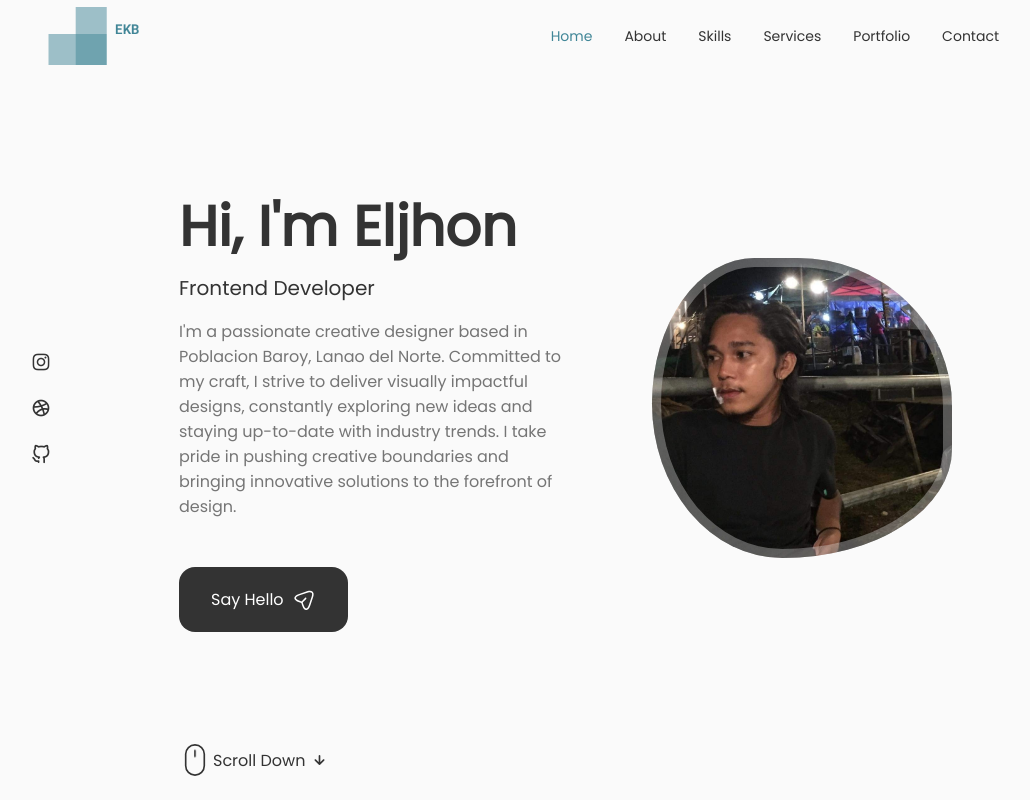
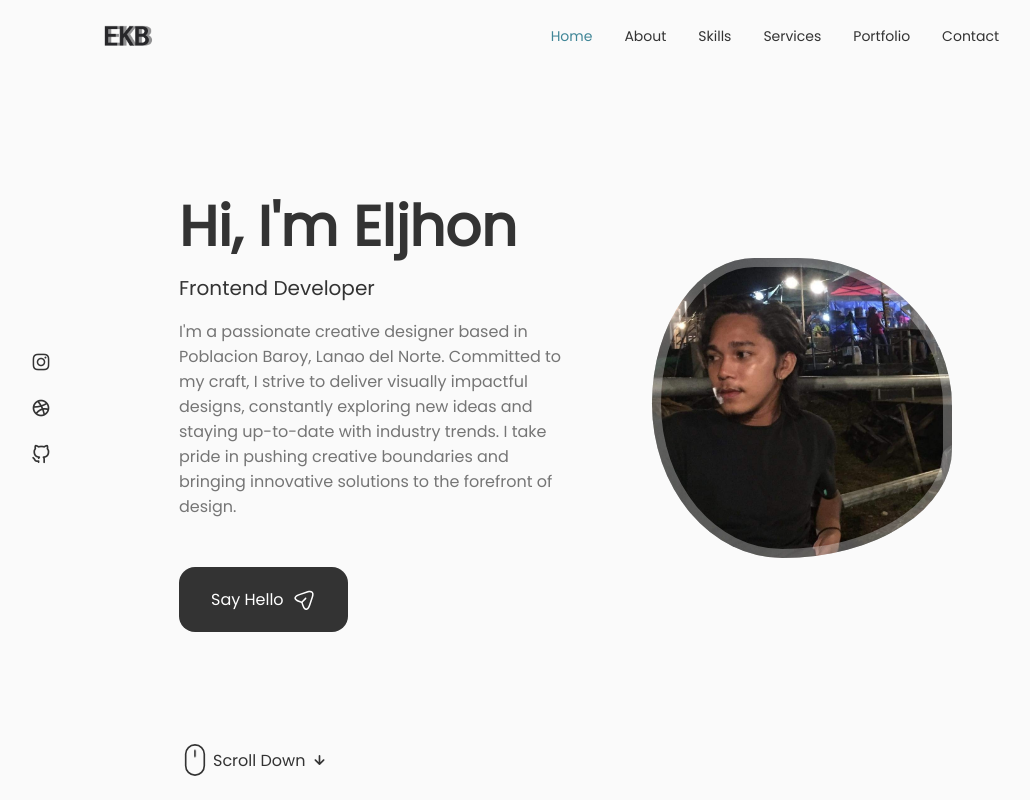
Before and after one commit to eljhonkhyle/my-react-portfolio, a React (Vite) app: page / in a window 1280 px wide. Shown: the top 800 px of the page, without its empty margins (125-1155 px from the left). Built offline with nearby package versions, Linux system fonts and the light colour scheme.

Commit message:
change logo

```diff
--- a/src/components/footer/Footer.jsx
+++ b/src/components/footer/Footer.jsx
@@ -34,6 +34,10 @@ const Footer = () => {
         <a href="https://www.twitter.com/EljhonKhyle/" className="footer__social-link" target="_blank">
         <i className="bx bxl-twitter"></i>
         </a>
+
+        <a href="https://www.linkedin.com/in/eljhon-khyle-balderama-9ab27125b/" className="footer__social-link" target="_blank">
+        <i class='bx bxl-linkedin-square'></i>
+        </a>
             </div>
 
             <span className="footer__copy">&#169; 2023 Eljhon Khyle Balderama | All Rights Reserved.</span>
--- a/src/components/footer/footer.css
+++ b/src/components/footer/footer.css
@@ -1,5 +1,5 @@
 .footer {
-    background-color: #eff3f6;
+    background-color: #f0f0f0;
     border-top: 1px rgba(0, 0, 0, 0.1);
 }
 
--- a/src/components/header/Header.jsx
+++ b/src/components/header/Header.jsx
@@ -1,6 +1,6 @@
 import React, { useState } from 'react'
 import "./header.css";
-import logo from "../../assets/logo.png";
+import logo from "../../assets/logo_transparent.png";
 
 const Header = () => {
     window.addEventListener("scroll", function() {
--- a/src/components/header/header.css
+++ b/src/components/header/header.css
@@ -17,8 +17,9 @@
 
 .nav__logo{
     width: 20%;
-    filter: invert(50%) sepia(7%) saturate(3061%) hue-rotate(145deg) brightness(91%) contrast(82%);
+    filter: brightness(0) saturate(100%) invert(10%) sepia(1%) saturate(4354%) hue-rotate(202deg) brightness(85%) contrast(84%);
 }
+
 .nav__toggle {
     color: var(--title-color);
     font-weight: var(--font-medium);
```
Also changed, not shown: src/assets/logo_transparent.png (added).
